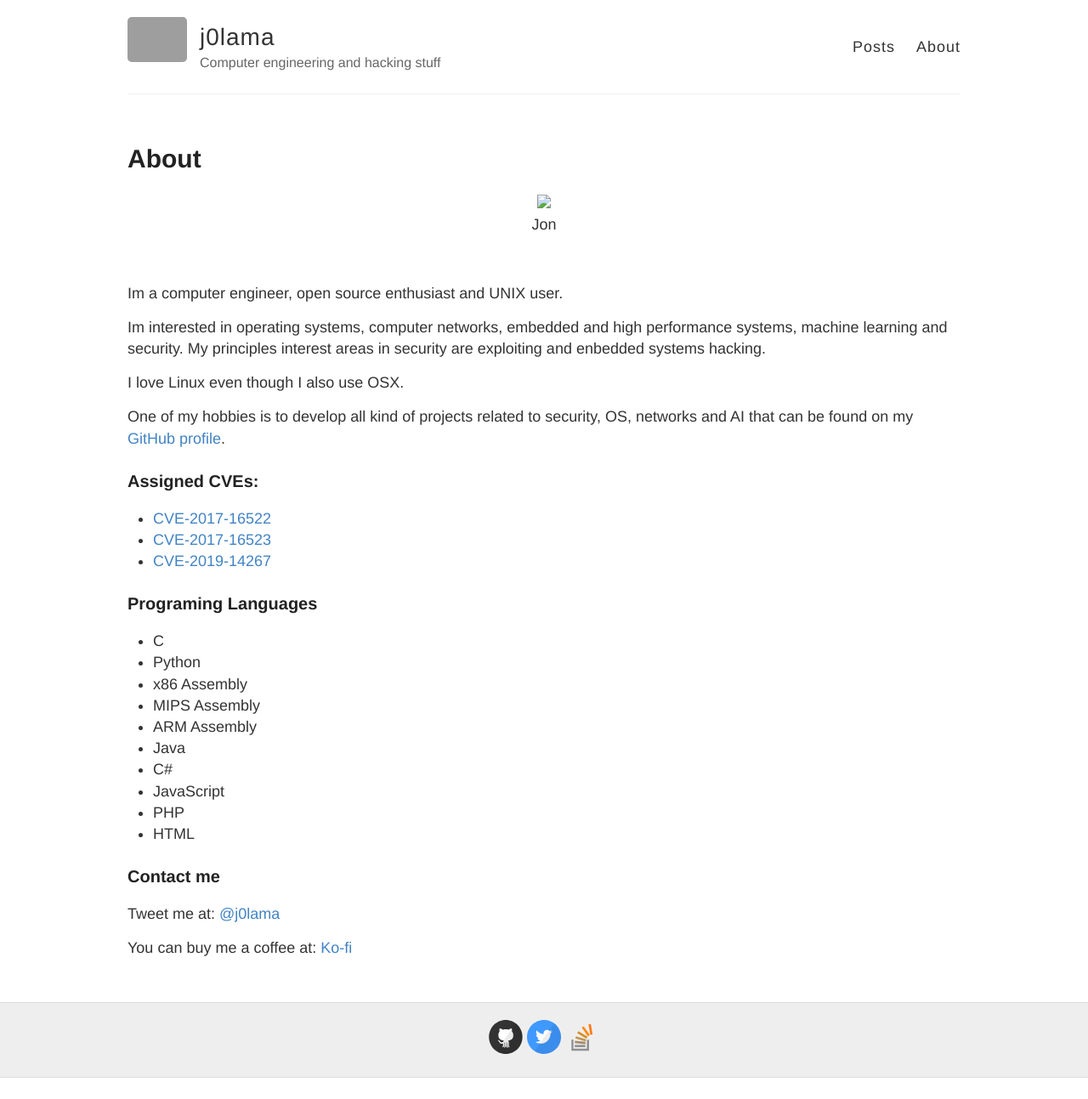
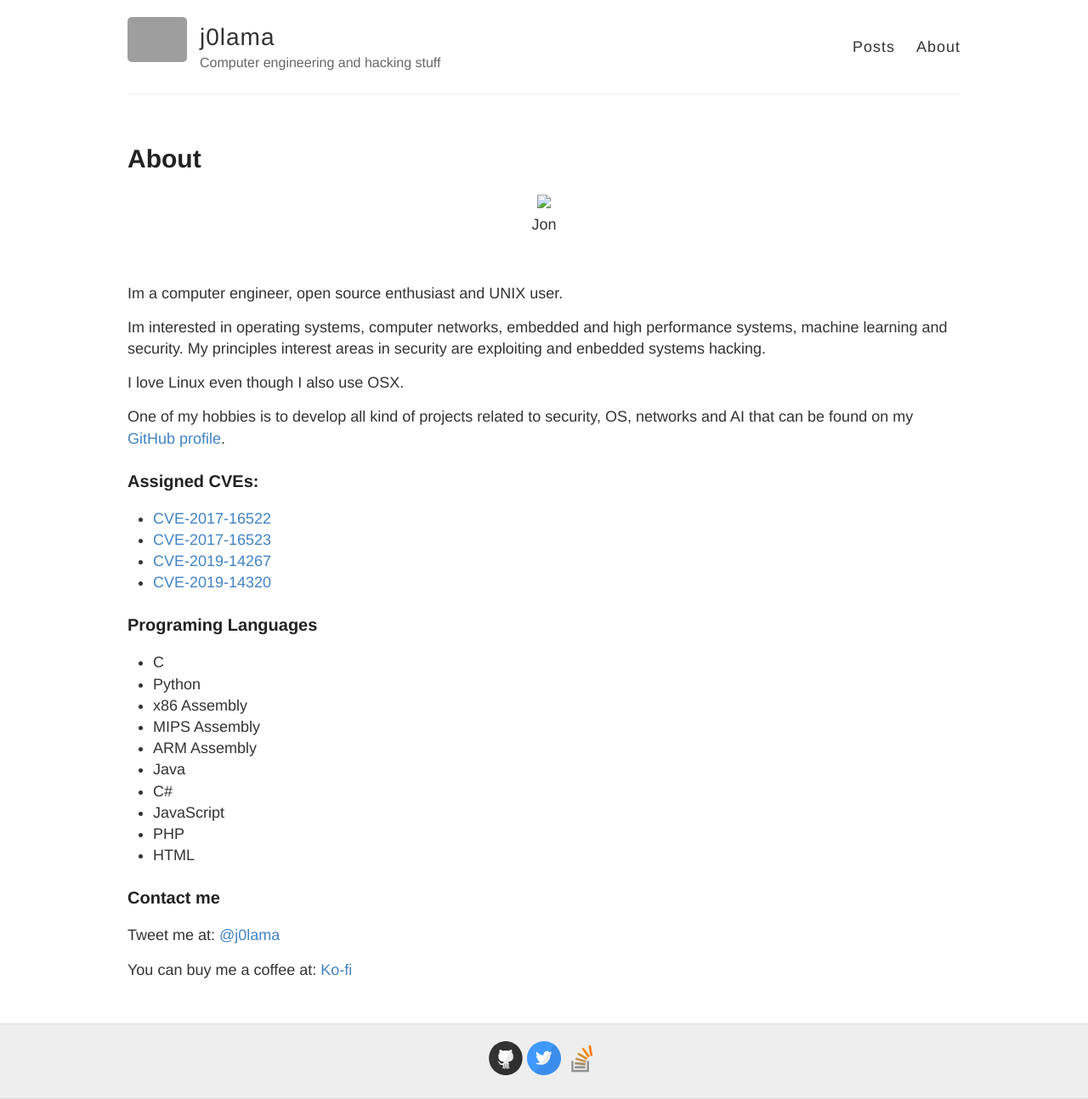
Before and after one commit to j0lama/j0lama.github.io, a Jekyll site: the page built from about.md, in a window 1280 px wide. Shown: the whole page at 85% size. Built offline with Jekyll 4.4.1, drawn with Linux system fonts in a browser that asks for light colours; before the commit the page ends 1268 px from its top, so only the background shows below that; grey boxes are pictures that could not be loaded.

Commit message:
CVE-2019-14320 added

```diff
--- a/about.md
+++ b/about.md
@@ -24,6 +24,7 @@ One of my hobbies is to develop all kind of projects related to security, OS, ne
 - [CVE-2017-16522](https://nvd.nist.gov/vuln/detail/CVE-2017-16522)
 - [CVE-2017-16523](https://nvd.nist.gov/vuln/detail/CVE-2017-16523)
 - [CVE-2019-14267](https://nvd.nist.gov/vuln/detail/CVE-2019-14267)
+- [CVE-2019-14320](https://nvd.nist.gov/vuln/detail/CVE-2019-14320)
 
 ### Programing Languages
 
```
